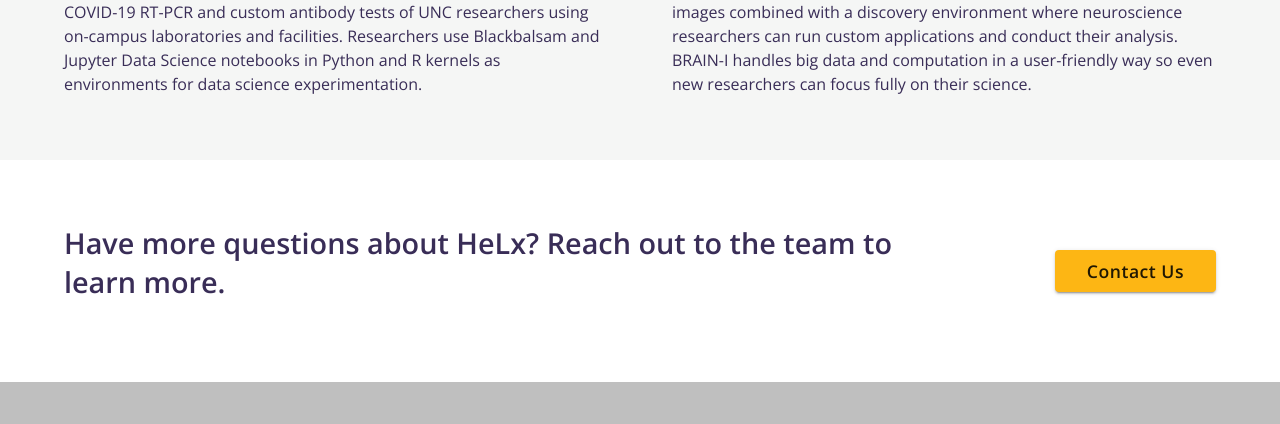
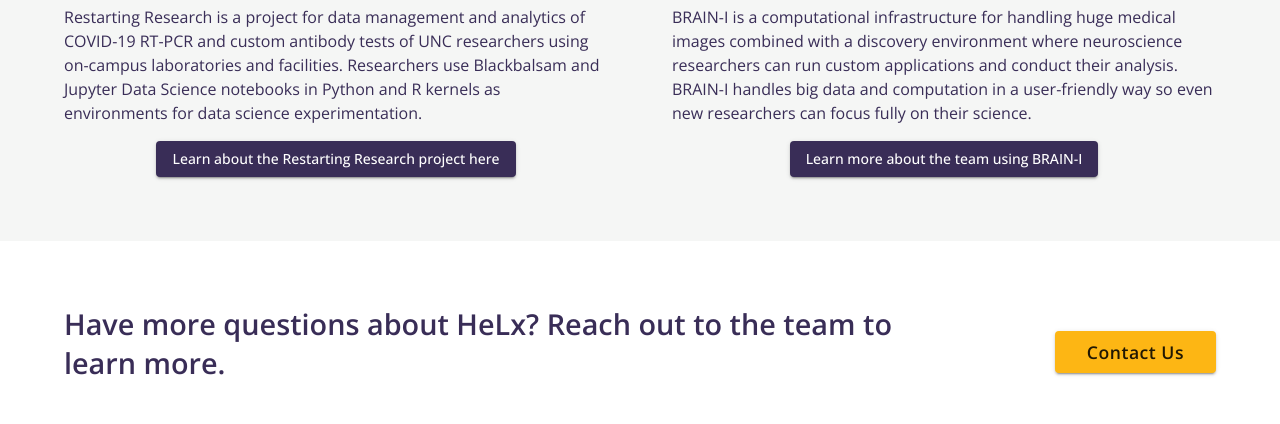
Before and after one commit to helxplatform/helxplatform.github.io, a Gatsby site: page /features in a window 1280 px wide. Shown: the part 1870-2294 px from the top of the page. Built offline with nearby package versions, Linux system fonts and the light colour scheme; Gatsby itself is replaced by a stand-in of ours.

Commit message:
add useCase button link component

```diff
--- a/src/components/sections/useCases.js
+++ b/src/components/sections/useCases.js
@@ -1,7 +1,7 @@
 import React from "react";
-import { Typography, Box, Grid, useTheme } from "@mui/material";
+import { Typography, Box, Button, Grid, useTheme } from "@mui/material";
 import { MaxWidthWrapper } from "../layout/maxWidthWrapper"
-
+import { Link } from '../link'
 
 export const UseCasesSection = ({ content }) => {
   const theme = useTheme();
@@ -10,7 +10,6 @@
     <MaxWidthWrapper backgroundColor={theme.palette.branding.offWhite}>
       <Box>
         <Typography variant="h2">
-
           How is HeLx being used?
         </Typography>
         <Grid container spacing={{ md: 8, sm: 6, xs: 4 }}>
@@ -38,15 +37,17 @@
                   </Box>
                 )}
                 <Typography>{useCase.paragraph}</Typography>
-                {/* <Button
-                  mt="1rem"
-                  variant="contained"
-                  color="secondary"
-                  size="medium"
-                  sx={{ marginTop: 'auto', color: "white", textTransform: "revert" }}
-                >
-                  Learn more
-                </Button> */}
+                { useCase.linkText && (
+                  <Box sx={{display: 'flex', justifyContent:'center', width: '100%'}}>
+                  <Link to={useCase.linkURL}>
+                  <Button mt="1rem" variant="contained" color="primary" size="medium"
+                    sx={{textTransform: "revert" }}
+                  >
+                    {useCase.linkText}
+                  </Button>
+                  </Link>
+                </Box>
+                )}
               </Box>
             </Grid>
           ))}
```
